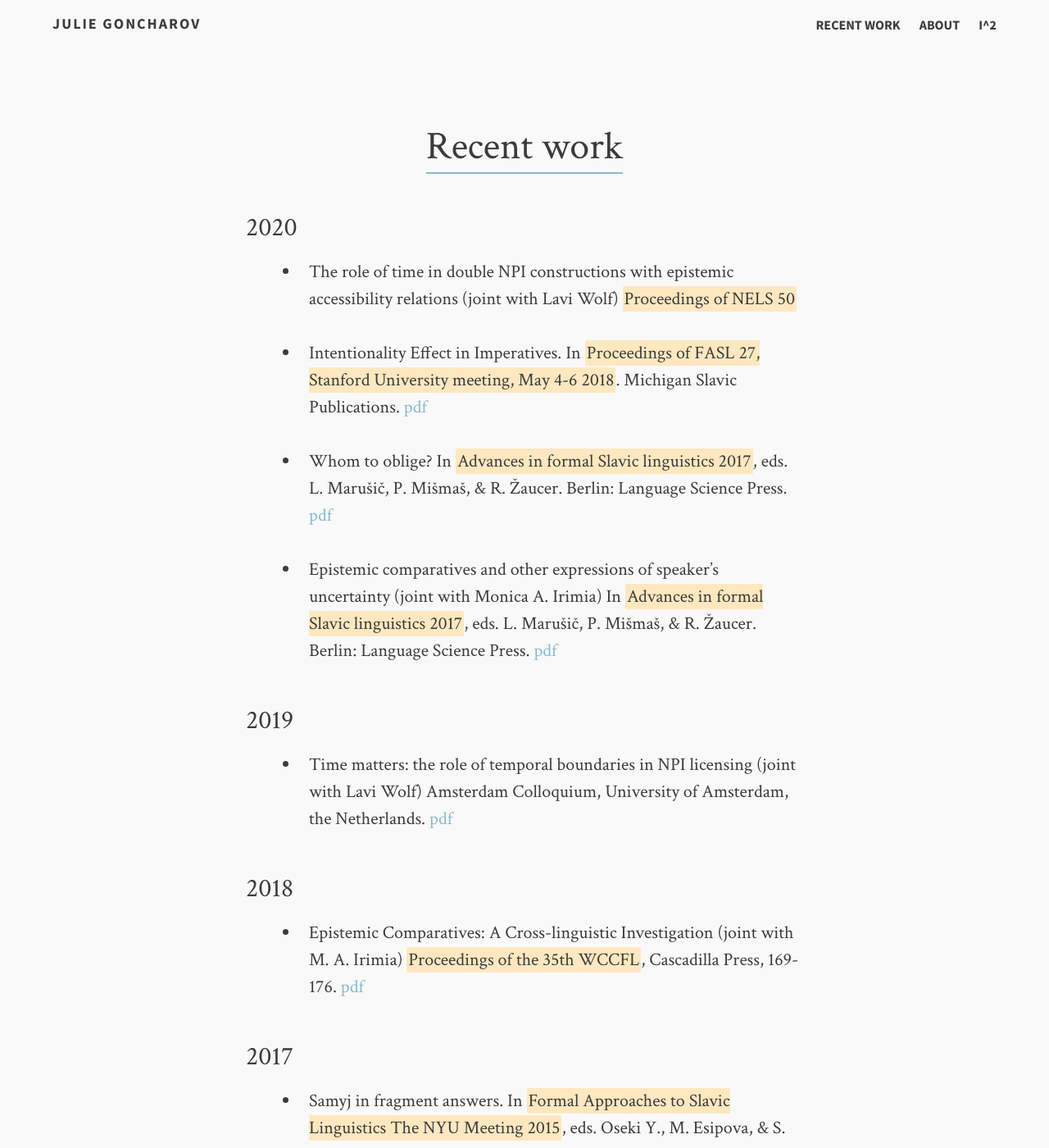
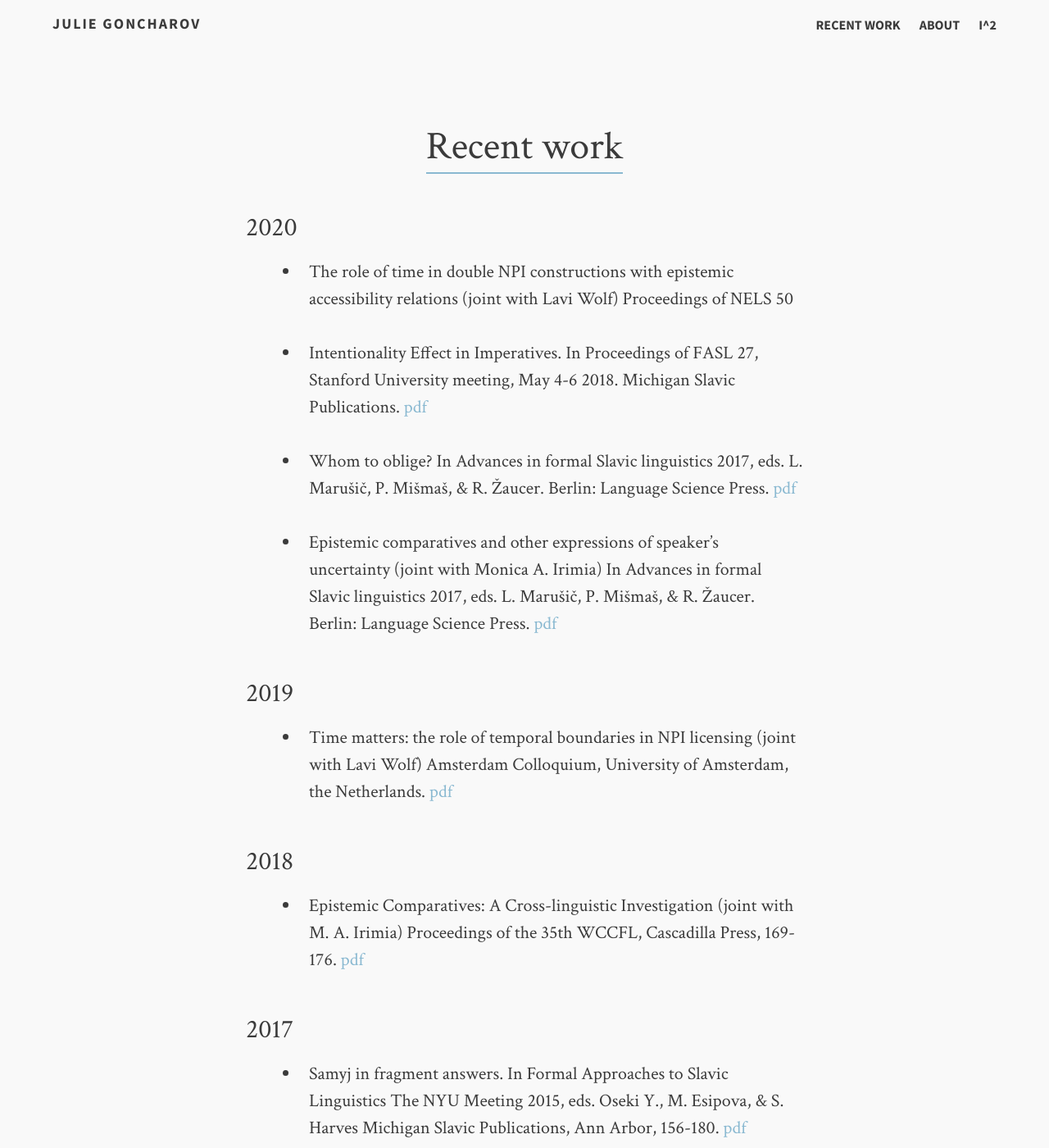
Before and after one commit to julie-goncharov/julie-goncharov.github.io, a Jekyll site: the page built from index.md, in a window 1280 px wide and 1400 px high. Shown: the whole window at 82% size. Built offline with Jekyll 4.4.1, drawn with Linux system fonts in a browser that asks for light colours; comment, search, counter and statistics services are not loaded; some of the changed text lies outside the part shown.

Commit message:
update file

```diff
--- a/index.md
+++ b/index.md
@@ -10,13 +10,13 @@
 
 ### 2020
 
-* The role of time in double NPI constructions with epistemic accessibility relations  (joint with Lavi Wolf) _Proceedings of NELS 50_
+* The role of time in double NPI constructions with epistemic accessibility relations  (joint with Lavi Wolf) Proceedings of NELS 50
 
-* Intentionality Effect in Imperatives. In _Proceedings of FASL 27, Stanford University meeting, May 4-6 2018_. Michigan Slavic Publications. [pdf](/docs/Goncharov_2020-fasl27.pdf)
+* Intentionality Effect in Imperatives. In Proceedings of FASL 27, Stanford University meeting, May 4-6 2018. Michigan Slavic Publications. [pdf](/docs/Goncharov_2020-fasl27.pdf)
 
-* Whom to oblige? In _Advances in formal Slavic linguistics 2017_, eds. L. Marušič, P. Mišmaš, & R. Žaucer. Berlin: Language Science Press. [pdf](/docs/Goncharov_2020-WhomToOblige.pdf)
+* Whom to oblige? In Advances in formal Slavic linguistics 2017, eds. L. Marušič, P. Mišmaš, & R. Žaucer. Berlin: Language Science Press. [pdf](/docs/Goncharov_2020-WhomToOblige.pdf)
 
-* Epistemic comparatives and other expressions of speaker’s uncertainty (joint with Monica A. Irimia) In _Advances in formal Slavic linguistics 2017_, eds. L. Marušič, P. Mišmaš, & R. Žaucer. Berlin: Language Science Press. [pdf](/docs/Goncharov_Irimia_2020-EpistEvid.pdf)
+* Epistemic comparatives and other expressions of speaker’s uncertainty (joint with Monica A. Irimia) In Advances in formal Slavic linguistics 2017, eds. L. Marušič, P. Mišmaš, & R. Žaucer. Berlin: Language Science Press. [pdf](/docs/Goncharov_Irimia_2020-EpistEvid.pdf)
 
 ### 2019
 
@@ -25,20 +25,20 @@
 
 ### 2018
 
-* Epistemic Comparatives: A Cross-linguistic Investigation (joint with M. A. Irimia) _Proceedings of the 35th WCCFL_, Cascadilla Press, 169-176. [pdf]()
+* Epistemic Comparatives: A Cross-linguistic Investigation (joint with M. A. Irimia) Proceedings of the 35th WCCFL, Cascadilla Press, 169-176. [pdf]()
 
 ### 2017
 
-* Samyj in fragment answers. In _Formal Approaches to Slavic Linguistics The NYU Meeting 2015_, eds. Oseki Y., M. Esipova, & S. Harves Michigan Slavic Publications, Ann Arbor, 156-180. [pdf](link)
+* Samyj in fragment answers. In Formal Approaches to Slavic Linguistics The NYU Meeting 2015, eds. Oseki Y., M. Esipova, & S. Harves Michigan Slavic Publications, Ann Arbor, 156-180. [pdf](link)
 
 ### 2016
 
-* Binding without Agree. _Semantics-Syntax Interface_, 3(1), 49-72. [pdf](link)
+* Binding without Agree. Semantics-Syntax Interface, 3(1), 49-72. [pdf](link)
 
 ### 2015
 
-* P-doubling in split PPs and information structure. _Linguistic Inquiry_, 46(4): 731-742. [pdf](link)
+* P-doubling in split PPs and information structure. Linguistic Inquiry, 46(4): 731-742. [pdf](link)
 
-* About many. In _Formal Approaches to Slavic Linguistics: The first Berkeley Meeting_, eds. Szajbel-Keck M., R. Burns & D. Kavitskaya. Ann Arbor: Michigan Slavic Publications, 99-121. [pdf]()
+* About many. In Formal Approaches to Slavic Linguistics: The first Berkeley Meeting, eds. Szajbel-Keck M., R. Burns & D. Kavitskaya. Ann Arbor: Michigan Slavic Publications, 99-121. [pdf]()
 
 * In Search of Reference: The case of the Russian adjectival intensifier ‘samyj’, dissertation, University of Toronto. [pdf]()
```
